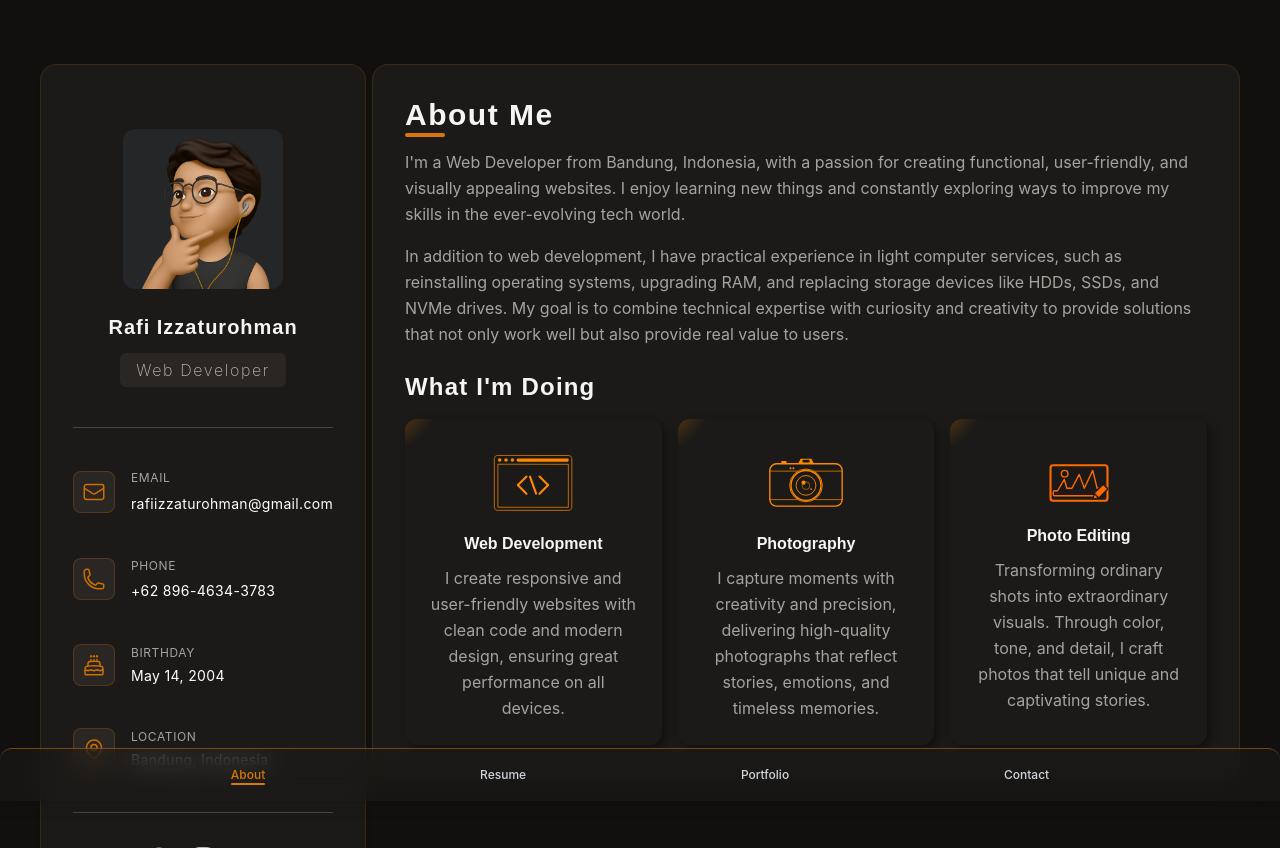
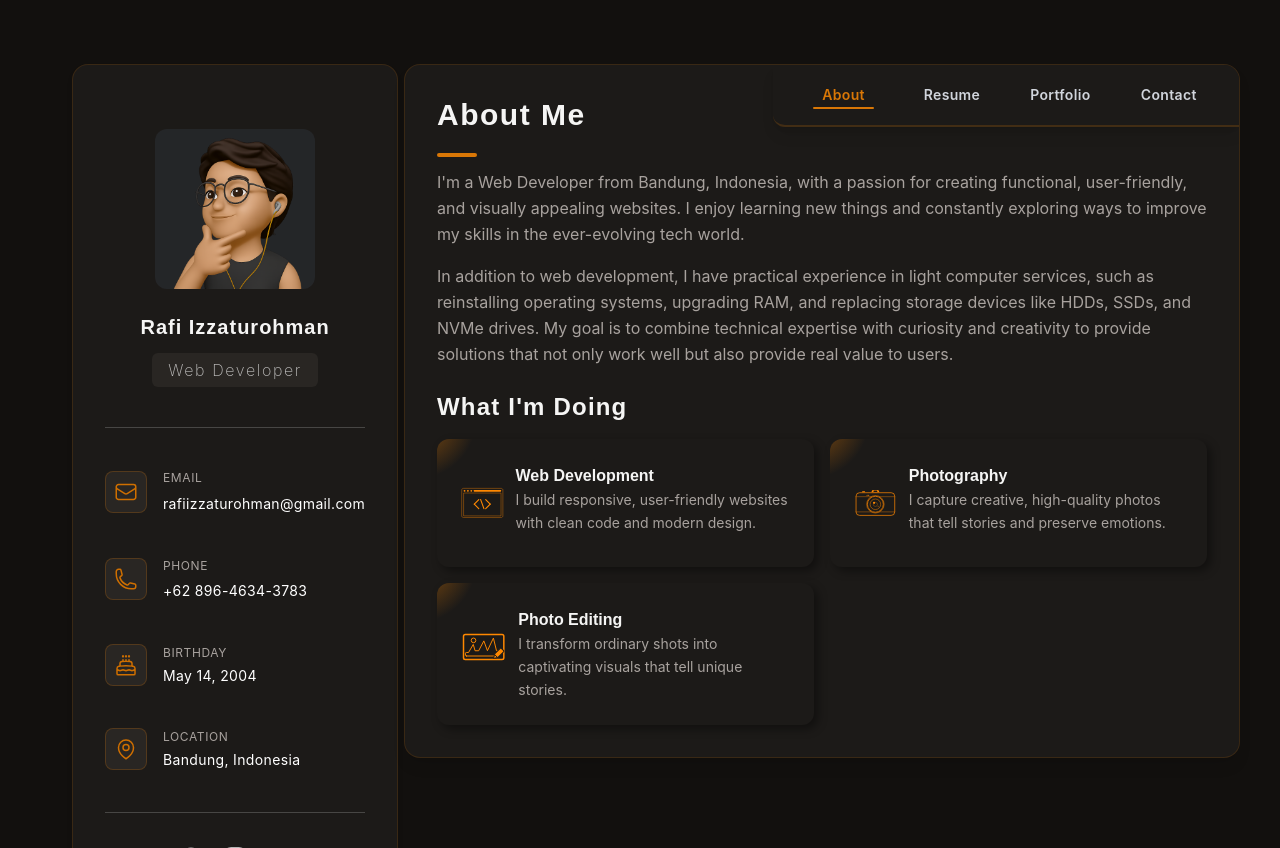
Before and after one commit to rafiizzaturohman/gluon, a Next.js app: page / in a window 1280 px wide. After the commit the page ends 822 px from the top, so only its background shows below. Built offline with nearby package versions, Linux system fonts and the light colour scheme.

Commit message:
Content & Styling Update

```diff
--- a/src/app/globals.css
+++ b/src/app/globals.css
@@ -101,15 +101,11 @@
   .socmed-icon {
     @apply w-5 sm:w-6 md:w-7 h-5 sm:h-6 md:h-7 text-[var(--color-socmed)] hover:text-white transition-all delay-100 duration-200 ease-in-out fill-current;
   }
-  .mini-card-icon {
-    @apply w-16 h-16 sm:w-10 sm:h-10 md:w-16 md:h-16 lg:w-20 lg:h-20
-         text-[var(--color-icon-dev)];
-  }
   .profile-content {
     @apply flex flex-row md:flex-col items-center gap-3 sm:gap-4 md:gap-6;
   }
   .main-page-title {
-    @apply relative text-lg sm:text-xl md:text-2xl lg:text-3xl tracking-wider font-semibold flex items-center gap-2 pb-1
+    @apply relative text-lg sm:text-xl md:text-2xl lg:text-3xl tracking-wider font-semibold flex items-center gap-2 pb-6
              after:content-[''] after:absolute after:bottom-0 after:left-0
              after:w-[40px] after:h-[4px] after:bg-[var(--color-primary)] after:rounded-full;
   }
@@ -128,17 +124,19 @@
   .card-value {
     @apply text-white text-[10px] sm:text-xs md:text-sm tracking-wide;
   }
+
+  /* Mini Card */
   .mini-card {
-    @apply relative flex flex-col items-center justify-center text-center
-         rounded-xl space-y-2 p-6 overflow-hidden hover:scale-[103%]
+    @apply relative flex flex-col lg:flex-row lg:space-x-3 items-center md:items-start justify-center text-center md:text-left
+         rounded-xl space-y-1 sm:space-y-0 p-4 md:p-6 overflow-hidden hover:scale-[103%]
          transition-all delay-100 duration-200;
     box-shadow: 4px 4px 10px rgba(0, 0, 0, 0.4); /* shadow utama */
   }
   .mini-card::before {
     content: "";
     position: absolute;
-    top: -25px;
-    left: -25px;
+    top: -20px;
+    left: -20px;
     width: 60px;
     height: 60px;
     background: radial-gradient(
@@ -149,9 +147,14 @@
     border-radius: 50%;
     pointer-events: none;
   }
+  .mini-card-icon {
+    @apply w-16 h-16 sm:w-10 sm:h-10 md:w-16 md:h-16 lg:w-20 lg:h-20
+         text-[var(--color-icon-dev)];
+  }
   .mini-card-text {
-    @apply text-xs;
+    @apply text-xs sm:text-sm;
   }
+
   .nav-title {
     @apply text-xs md:text-base lg:text-lg font-light tracking-[0.07em];
   }
@@ -163,14 +166,20 @@
   }
 
   /* ===== NavBar ===== */
-  .navbar-card {
+  .navbar-card-mobile {
     @apply backdrop-blur-lg bg-[var(--color-surface)]/10 p-4
         border-t border-[var(--color-primary)]/50 shadow-lg rounded-t-xl;
   }
-  .items-layout {
+  .navbar-card-desktop {
+    @apply bg-[var(--color-surface)] py-5 px-10
+        border-b-2 border-[var(--color-primary)]/20 shadow-lg rounded-bl-xl;
+  }
+  .items-layout-mobile {
     @apply flex flex-row justify-evenly text-center items-center text-white/95;
   }
-
+  .items-layout-desktop {
+    @apply grid grid-cols-4 gap-12 text-center items-center text-white/95;
+  }
   /* ===== Image ===== */
   .profile-image {
     @apply relative rounded-xl object-cover bg-slate-600/20 w-16 h-16 sm:w-20 sm:h-20 md:w-40 md:h-40 transition-all duration-300;
--- a/src/app/icons/photoedit.tsx
+++ b/src/app/icons/photoedit.tsx
@@ -5,7 +5,7 @@ const PhotoEdit = ({ className }: { className?: string }) => {
       viewBox="0 0 280 176"
       shapeRendering="geometricPrecision"
       textRendering="geometricPrecision"
-      className="w-16 h-16 text-orange-500"
+      className={className}
     >
       <rect
         width="271.044993"
--- a/src/app/page.tsx
+++ b/src/app/page.tsx
@@ -13,14 +13,18 @@ const Home = () => {
       className="min-h-screen flex flex-col md:flex-row gap-2 lg:gap-8
       px-3 sm:px-4 md:px-6 lg:px-10 py-4 pb-14 md:py-10 lg:py-16"
     >
-      {/* NavBar */}
-      <NavBar activeTab={activeTab} setActiveTab={setActiveTab} />
+      {/* NavBar Mobile */}
+      <NavBar
+        activeTab={activeTab}
+        setActiveTab={setActiveTab}
+        variant="mobile"
+      />
 
       {/* Left Fixed Card */}
       <MyPersonal />
 
       {/* Right Scrollable Card */}
-      <ContentCard activeTab={activeTab} />
+      <ContentCard activeTab={activeTab} setActiveTab={setActiveTab} />
     </main>
   );
 };
--- a/src/components/about.tsx
+++ b/src/components/about.tsx
@@ -4,7 +4,7 @@ import WhatIDo from "./card-content/about/whatido";
 
 const AboutMe = () => {
   return (
-    <section className="content-card space-y-6">
+    <section className="space-y-6">
       <div className="space-y-3">
         <h1 className="main-page-title">About Me</h1>
 
--- a/src/components/card-content/about/whatido.tsx
+++ b/src/components/card-content/about/whatido.tsx
@@ -6,14 +6,16 @@ const WhatIDo = () => {
       <h1 className="page-title">What I&apos;m Doing</h1>
 
       {/* What I Do Card List */}
-      <div className="grid grid-cols-1 md:grid-cols-2 lg:grid-cols-3 gap-4">
+      <div className="grid grid-cols-1 md:grid-cols-2 gap-4">
         {iDo.map((item, index) => (
           <div className="mini-card" key={index}>
             <item.icon className="mini-card-icon" />
 
-            <h6 className="text-center font-semibold">{item.label}</h6>
+            <div>
+              <h6 className="font-semibold">{item.label}</h6>
 
-            <p className="card-text">{item.text}</p>
+              <p className="mini-card-text">{item.text}</p>
+            </div>
           </div>
         ))}
       </div>
--- a/src/components/contact.tsx
+++ b/src/components/contact.tsx
@@ -3,39 +3,30 @@ import educationData from "./data/eduData";
 
 const MyContact = () => {
   return (
-    <section className="content-card">
-      {/* Header */}
-      <div className="flex items-center gap-2 mb-6">
-        <div className="bg-black/50 border border-amber-600 p-1 rounded-md">
-          <BookIcon className="w-5 h-5 sm:w-6 sm:h-6" />
+    <section className="space-y-6">
+      <div className="space-y-6">
+        <h1 className="main-page-title">Contact</h1>
+
+        <div className="space-y-4">
+          <blockquote className="card-text">
+            I&apos;m a Web Developer from Bandung, Indonesia, with a passion for
+            creating functional, user-friendly, and visually appealing websites.
+            I enjoy learning new things and constantly exploring ways to improve
+            my skills in the ever-evolving tech world.
+          </blockquote>
+
+          <blockquote className="card-text">
+            In addition to web development, I have practical experience in light
+            computer services, such as reinstalling operating systems, upgrading
+            RAM, and replacing storage devices like HDDs, SSDs, and NVMe drives.
+            My goal is to combine technical expertise with curiosity and
+            creativity to provide solutions that not only work well but also
+            provide real value to users.
+          </blockquote>
         </div>
-        <h2 className="text-xl sm:text-2xl font-bold">Education</h2>
       </div>
 
-      {/* Timeline */}
-      <div className="relative border-l-2 border-gray-700 pl-4 space-y-10">
-        {educationData.map((item, index) => (
-          <div key={index} className="relative">
-            {/* Bullet */}
-            <span className="absolute -left-[25px] top-1 flex items-center justify-center w-4 h-4 rounded-full border-2 border-yellow-400 bg-[#1a1a1a]">
-              <span className="w-2 h-2 rounded-full bg-yellow-400"></span>
-            </span>
 
-            {/* Content */}
-            <div>
-              <h3 className="text-base sm:text-lg font-semibold text-white">
-                {item.title}
-              </h3>
-              <p className="text-sm sm:text-base text-yellow-400 font-medium">
-                {item.period}
-              </p>
-              <p className="text-sm sm:text-base text-gray-400 mt-1 leading-relaxed">
-                {item.description}
-              </p>
-            </div>
-          </div>
-        ))}
-      </div>
     </section>
   );
 };
--- a/src/components/contentCard.tsx
+++ b/src/components/contentCard.tsx
@@ -4,9 +4,11 @@ import { motion, AnimatePresence } from "framer-motion";
 import AboutMe from "./about";
 import MyContact from "./contact";
 import MyResume from "./resume";
+import NavBar from "./navbar"; // tambahkan import
 
 type Props = {
   activeTab: string;
+  setActiveTab: (tab: string) => void; // tambahkan
 };
 
 const variants = {
@@ -15,9 +17,19 @@ const variants = {
   exit: { opacity: 0, y: -20, transition: { duration: 0.3 } },
 };
 
-const ContentCard = ({ activeTab }: Props) => {
+const ContentCard = ({ activeTab, setActiveTab }: Props) => {
   return (
-    <section className="flex-1 h-full pb-1.5 overflow-hidden">
+    <section className="content-card relative flex-1 h-full overflow-hidden">
+      {/* Navbar versi desktop (pojok kanan atas) */}
+      <div className="hidden md:block absolute top-0 right-0 z-50">
+        <NavBar
+          activeTab={activeTab}
+          setActiveTab={setActiveTab}
+          variant="desktop"
+        />
+      </div>
+
+      {/* Isi content */}
       <AnimatePresence mode="wait">
         {activeTab === "about" && (
           <motion.div
--- a/src/components/data/iDo.ts
+++ b/src/components/data/iDo.ts
@@ -9,17 +9,17 @@ export interface iDoItem {
 export const iDo: iDoItem[] = [
   {
     label: "Web Development",
-    text: "I create responsive and user-friendly websites with clean code and modern design, ensuring great performance on all devices.",
+    text: "I build responsive, user-friendly websites with clean code and modern design.",
     icon: WebDevIcon,
   },
   {
     label: "Photography",
-    text: "I capture moments with creativity and precision, delivering high-quality photographs that reflect stories, emotions, and timeless memories.",
+    text: "I capture creative, high-quality photos that tell stories and preserve emotions.",
     icon: CameraIcon,
   },
   {
     label: "Photo Editing",
-    text: "Transforming ordinary shots into extraordinary visuals. Through color, tone, and detail, I craft photos that tell unique and captivating stories.",
+    text: "I transform ordinary shots into captivating visuals that tell unique stories.",
     icon: PhotoEditIcon,
   },
 ];
--- a/src/components/navbar.tsx
+++ b/src/components/navbar.tsx
@@ -5,15 +5,18 @@ import { motion } from "framer-motion";
 type Props = {
   setActiveTab: (tab: string) => void;
   activeTab: string;
+  variant?: "mobile" | "desktop"; // tambahan
 };
 
-const NavBar = ({ setActiveTab, activeTab }: Props) => {
+const NavBar = ({ setActiveTab, activeTab, variant = "mobile" }: Props) => {
   const tabs = ["about", "resume", "portfolio", "contact"];
 
   return (
-    <div className="fixed -bottom-[0.5px] left-0 w-full z-50">
-      <div className="navbar-card bg-[#1c1a18]/50 backdrop-blur-md">
-        <div className="items-layout">
+    <div>
+      {variant === "mobile" && (
+        <div className="fixed bottom-0 left-0 w-full z-50 md:hidden">
+          <div className="navbar-card-mobile bg-[#1c1a18]/50 backdrop-blur-md">
+            <div className="items-layout-mobile">
               {tabs.map((tab) => (
                 <button
                   key={tab}
@@ -23,12 +26,40 @@ const NavBar = ({ setActiveTab, activeTab }: Props) => {
                   }`}
                 >
                   {tab}
-
-              {/* underline indicator */}
                   {activeTab === tab && (
                     <motion.div
                       layoutId="underline"
                       className="absolute left-0 right-0 h-[2px] bg-[#d97706] rounded-full"
+                      transition={{
+                        type: "spring",
+                        stiffness: 300,
+                        damping: 25,
+                      }}
+                    />
+                  )}
+                </button>
+              ))}
+            </div>
+          </div>
+        </div>
+      )}
+
+      {variant === "desktop" && (
+        <div className="navbar-card-desktop">
+          <div className="items-layout-desktop">
+            {tabs.map((tab) => (
+              <button
+                key={tab}
+                onClick={() => setActiveTab(tab)}
+                className={`relative text-sm font-semibold tracking-wide transition-colors capitalize hover:text-gray-400 cursor-pointer ${
+                  activeTab === tab ? "text-[#d97706]" : "text-gray-300"
+                }`}
+              >
+                {tab}
+                {activeTab === tab && (
+                  <motion.div
+                    layoutId="underline"
+                    className="absolute left-0 right-0 h-[2px] bg-[#d97706] rounded-full -bottom-1"
                     transition={{ type: "spring", stiffness: 300, damping: 25 }}
                   />
                 )}
@@ -36,6 +67,7 @@ const NavBar = ({ setActiveTab, activeTab }: Props) => {
             ))}
           </div>
         </div>
+      )}
     </div>
   );
 };
--- a/src/components/resume.tsx
+++ b/src/components/resume.tsx
@@ -3,7 +3,7 @@ import Experience from "./card-content/resume/exp";
 
 const MyResume = () => {
   return (
-    <section className="content-card">
+    <section>
       <div className="space-y-4 sm:space-y-8">
         <h1 className="main-page-title">Resume</h1>
 
```
Lines whose indentation alone changed are shown as unchanged.
